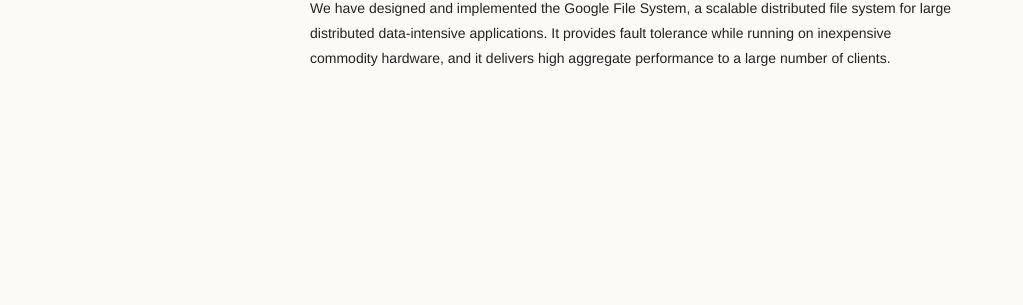
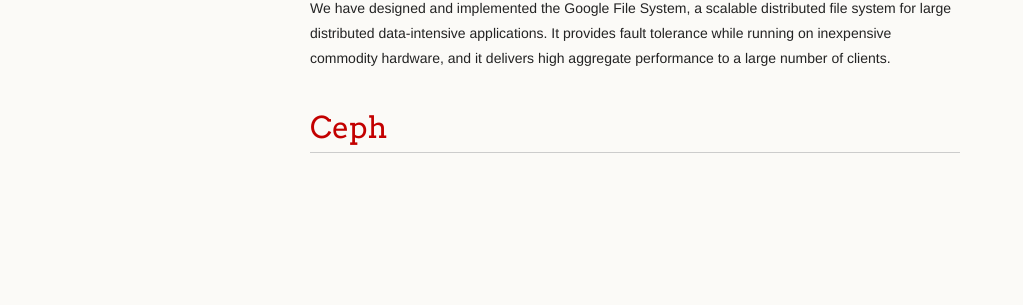
Before and after one commit to 90wukai/90wukai.github.io, a Jekyll site: the page built from index.md, in a window 1280 px wide. Shown: the part 388-693 px from the top of the page, without its empty margins (0-1023 px from the left). Built offline with Jekyll 4.4.1, drawn with Linux system fonts in a browser that asks for light colours; our own code applies the rules of GitHub Pages for plain Markdown files.

Commit message:
Update index.md

```diff
--- a/index.md
+++ b/index.md
@@ -16,3 +16,5 @@ This article appeared in ACM Transactions on Computer Sys- tems 16, 2 (May 1998)
 Google
 
 We have designed and implemented the Google File System, a scalable distributed file system for large distributed data-intensive applications. It provides fault tolerance while running on inexpensive commodity hardware, and it delivers high aggregate performance to a large number of clients.
+
+# [](#header-1)[Ceph](articles/ceph)
```
